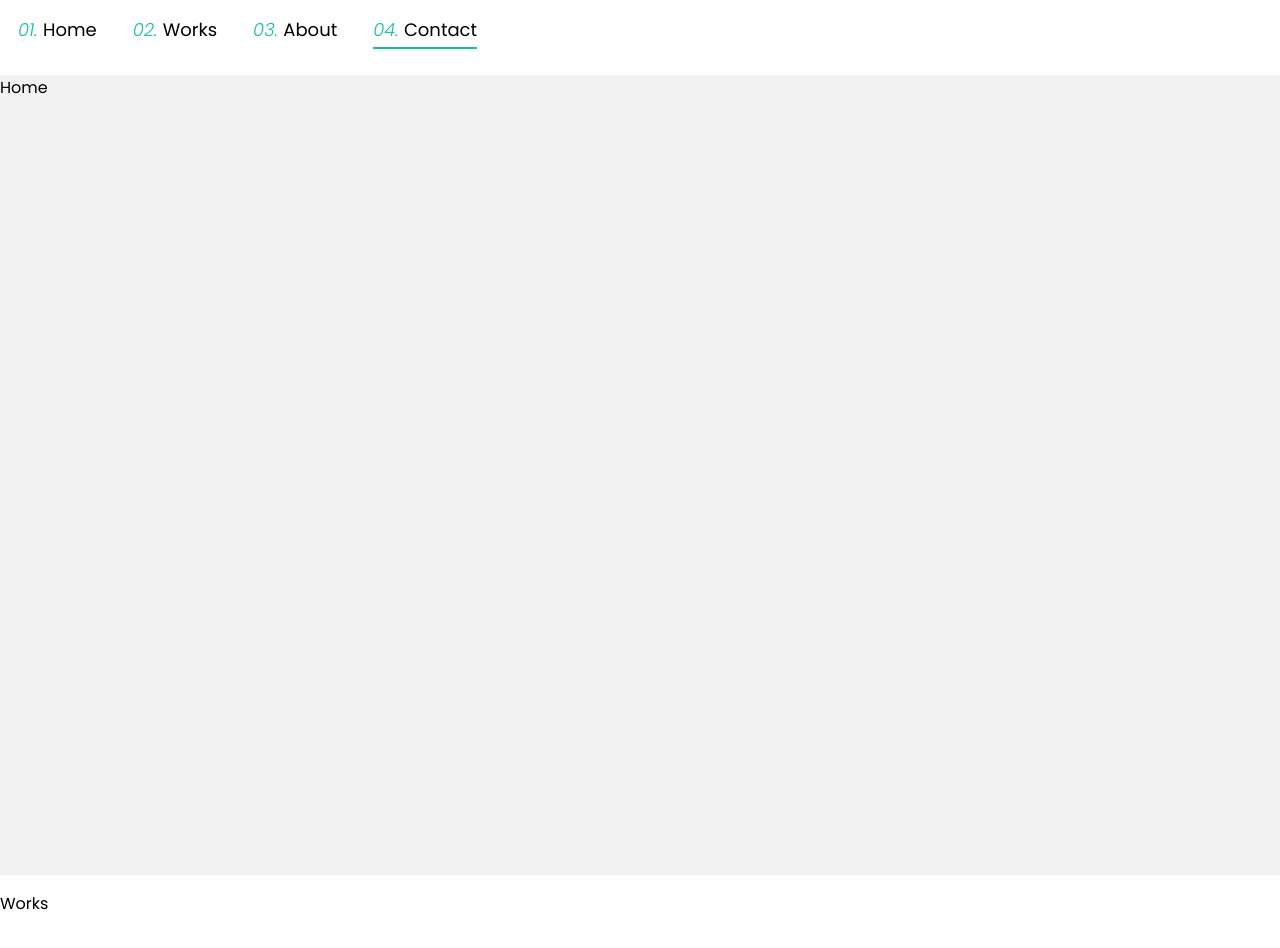
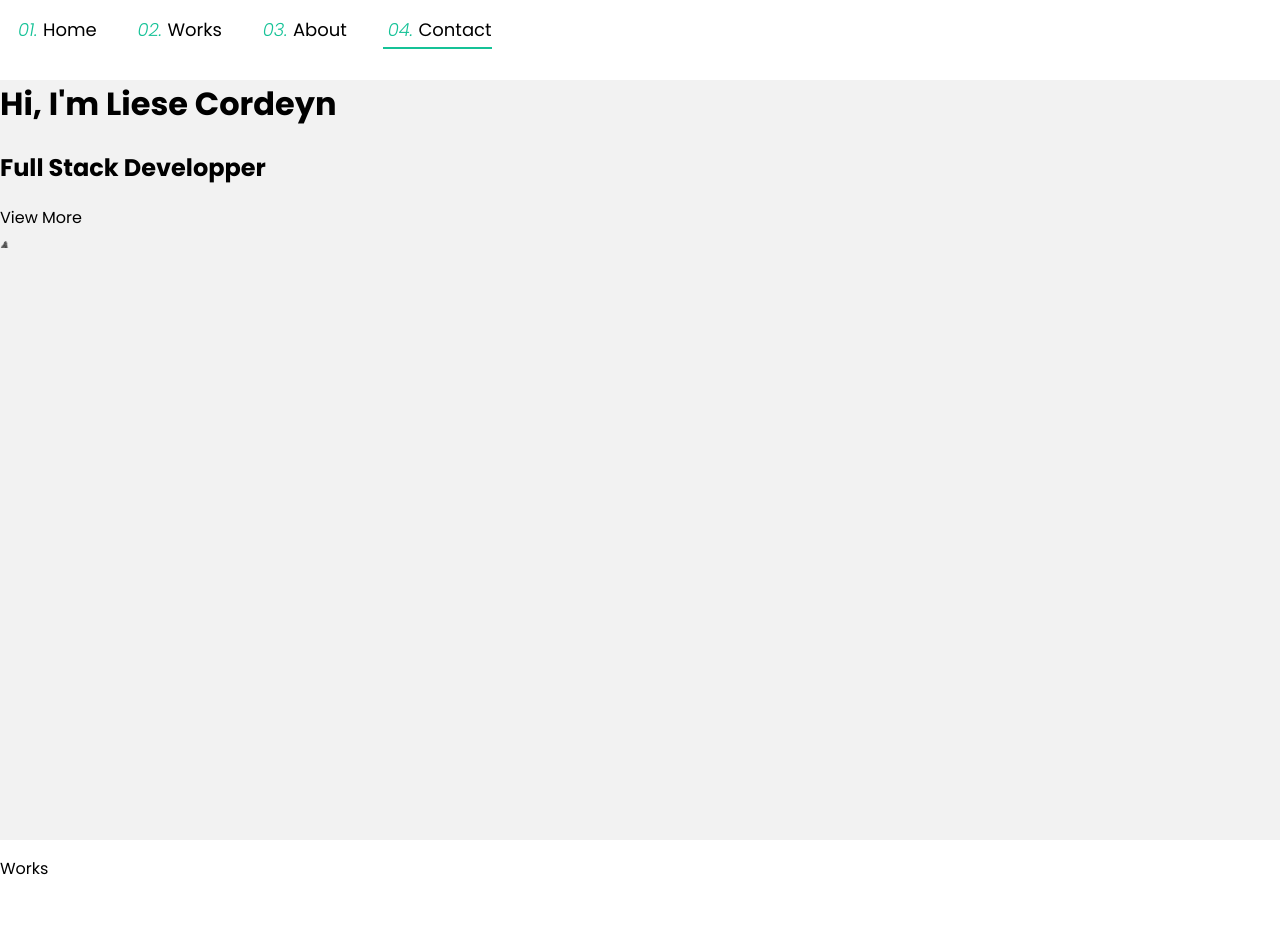
Before and after one commit to LieseCordeyn/portfolio, a React (Create React App) app: page / in a window 1280 px wide. Shown: the top 948 px of the page. Built offline with nearby package versions, Linux system fonts and the light colour scheme.

Commit message:
Added structure for homepage

```diff
--- a/src/Components/Home/Home.tsx
+++ b/src/Components/Home/Home.tsx
@@ -1,5 +1,7 @@
 import React from 'react';
 import { useNav } from '../../Hooks/useNav';
+import NavLink from '../Navigation/NavLink';
+import Foto from '../../assets/Liese.png'
 
 
 function Home(){
@@ -8,7 +10,12 @@ function Home(){
 
     return(
         <div id='HomeContainer' ref={homeRef}>
-             <p>Home</p>
+             <h1>Hi, I'm Liese Cordeyn</h1>
+             <h2>Full Stack Developper</h2>
+             <div>
+                <NavLink navLinkId="View More" scrollToId="WorksContainer"/>
+             </div>
+              <img src={Foto} alt="" width="10px"/>
         </div>
     )
 }
--- a/src/Components/Navigation/NavLink.tsx
+++ b/src/Components/Navigation/NavLink.tsx
@@ -21,8 +21,10 @@ function NavLink({ navLinkId, scrollToId, navNumber}: NavLinkType) {
 		 	id={navLinkId}
 			className={activeNavLinkId === navLinkId ? 'activeClass' : ''}
 		 	onClick={handleClick}
-		>
-            <span id="navNumber">0{navNumber}. </span>
+		>	{
+			navNumber?  <span id="navNumber">0{navNumber}. </span> : ""
+		}
+
 			{navLinkId}
 		</span>
 	);
--- a/src/SCSS/home.scss
+++ b/src/SCSS/home.scss
@@ -1,8 +1,12 @@
 @import 'Colors';
 
 #HomeContainer {
-    min-height: 100vh;
+    min-height: 95vh;
     background-color: $homeColor;
+}
+
+#HomeContainer p {
+    margin-top: 0;
 }
 
 @media (prefers-color-scheme: dark){
--- a/src/Type/NavLink.tsx
+++ b/src/Type/NavLink.tsx
@@ -1,5 +1,5 @@
 export default interface NavLinkType {
     navLinkId: string,
     scrollToId: string,
-    navNumber: number,
+    navNumber?: number,
 }
```
Also changed, not shown: src/assets/Liese.png (added).
